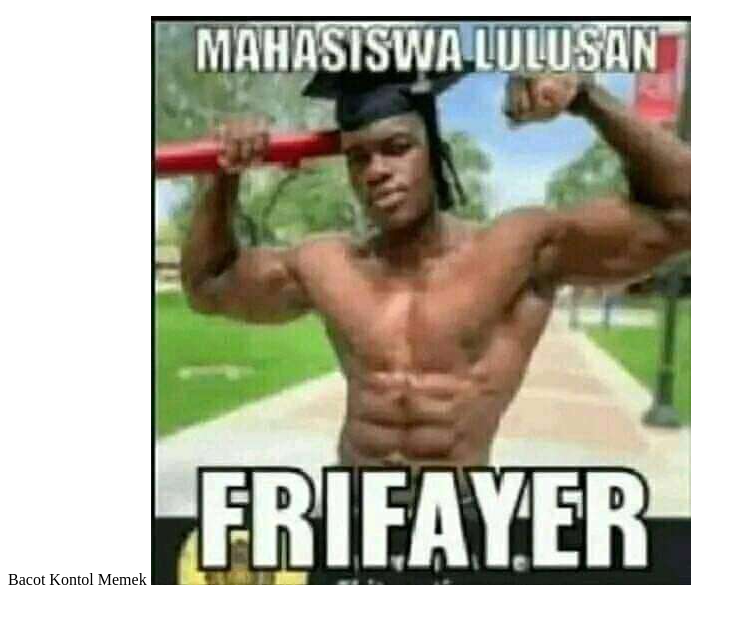
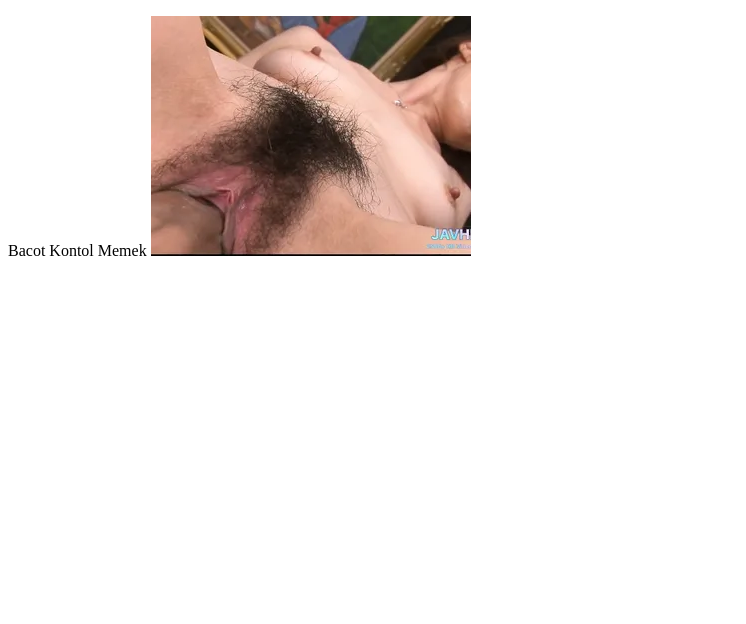
Before and after one commit to R0dX/RodX, a plain HTML site: page index.html in a window 1280 px wide. Shown: the whole page, without its empty margins (0-746 px from the left). Drawn offline with Linux system fonts and the light colour scheme.

Commit message:
Update index.html

```diff
--- a/index.html
+++ b/index.html
@@ -2,6 +2,6 @@
 <html>
 <body>
 <p>Bacot Kontol Memek
-<img src="https://raw.githubusercontent.com/R0dX/RodX/main/lulusan.jpg">
+<img src="https://raw.githubusercontent.com/R0dX/RodX/main/1280x720.206.webp">
 </body>
 </html>
```
